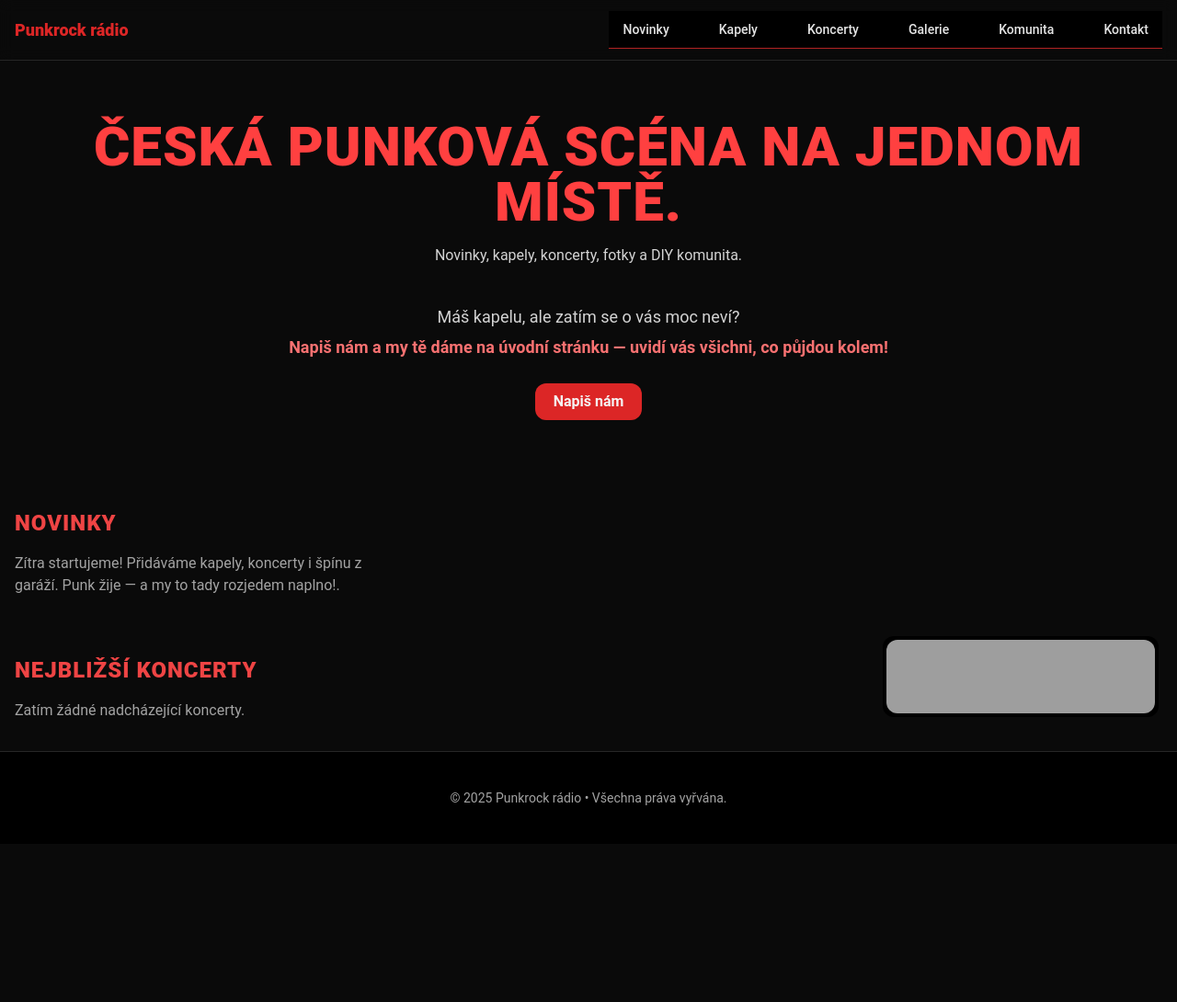
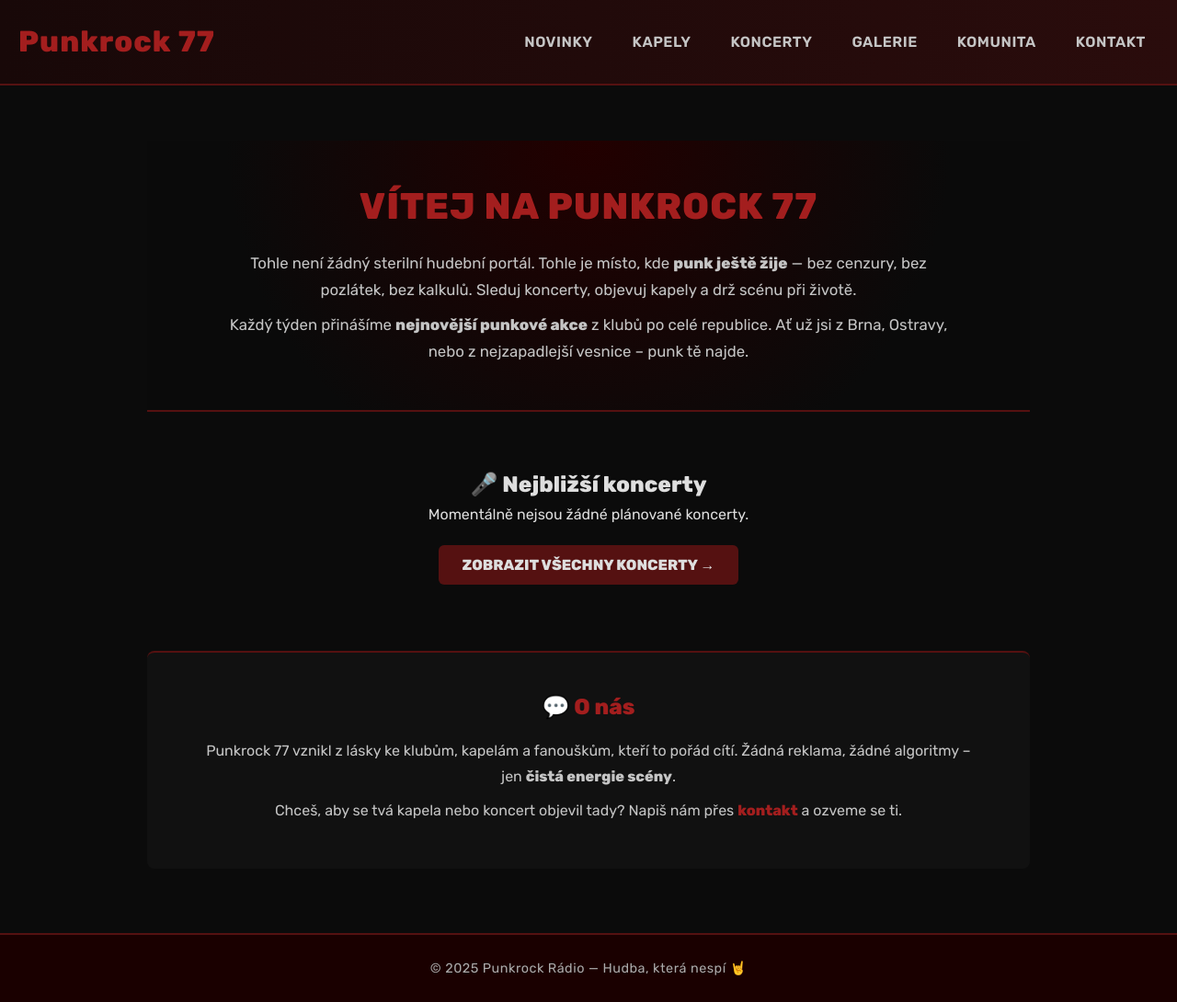
Before and after one commit to Amper159/punkrock, a Flask app: page / in a window 1280 px wide. Shown: the whole page at 92% size. Before the commit the page ends 876 px from the top, so only its background shows below. Run offline with Flask 3, Linux system fonts and the light colour scheme; some libraries are stand-ins or nearby versions; grey boxes are pictures that could not be loaded.

Commit message:
změna vzhledu , funkční filtr koncertu

```diff
--- a/punkradio/blueprints/main/routes.py
+++ b/punkradio/blueprints/main/routes.py
@@ -6,6 +6,12 @@
 
 @bp.route("/")
 def index():
-    gigs = gigs = Gig.query.order_by(Gig.date).limit(4).all()
-    print("DEBUG – načteno koncertů:", len(gigs))  # <- tohle je důležité!
+    today = date.today()
+    gigs = (
+        Gig.query
+        .filter(Gig.date >= today)
+        .order_by(Gig.date.asc())
+        .limit(5)
+        .all()
+    )
     return render_template("main/index.html", gigs=gigs)
--- /dev/null
+++ b/punkradio/static/css/main.css
@@ -0,0 +1,234 @@
+/* ===== 🎸 Punkrock Rádio – temně punkový styl ===== */
+
+:root {
+  --black: #0b0b0b;          /* o trochu světlejší černá, víc "prachová" */
+  --red: #a31e1e;            /* temnější červená s teplým nádechem */
+  --dark-red: #551111;       /* hluboké vínové tóny */
+  --gray: #c5c5c5;           /* neutrální světle šedá */
+  --light-gray: #dedede;     /* jemnější bílá */
+  --font-main: 'Rubik', sans-serif;
+}
+
+
+
+* {
+  margin: 0;
+  padding: 0;
+  box-sizing: border-box;
+}
+
+body {
+  background: var(--black);
+  color: var(--light-gray);
+  font-family: var(--font-main);
+  line-height: 1.6;
+}
+
+/* ===== Header ===== */
+.site-header {
+  background: linear-gradient(90deg, #180808 0%, #2a0c0c 100%);
+  padding: 20px;
+  display: flex;
+  justify-content: space-between;
+  align-items: center;
+  flex-wrap: wrap;
+  border-bottom: 2px solid var(--dark-red);
+}
+
+
+.site-header .logo a {
+  color: var(--red);
+  text-decoration: none;
+  font-size: 2rem;
+  font-weight: 800;
+  letter-spacing: 1px;
+  transition: 0.3s;
+}
+
+.site-header .logo a:hover {
+  color: white;
+  text-shadow: 0 0 15px var(--red);
+}
+
+/* ===== Navbar ===== */
+.navbar {
+  display: flex;
+  flex-wrap: wrap;
+  gap: 15px;
+  justify-content: center;
+  align-items: center;
+}
+
+.navbar a {
+  text-decoration: none;
+  color: var(--gray);
+  text-transform: uppercase;
+  font-weight: 600;
+  letter-spacing: 0.5px;
+  padding: 8px 14px;
+  border-radius: 4px;
+  transition: all 0.3s ease;
+}
+
+.navbar a:hover {
+  background: var(--red);
+  color: white;
+}
+
+.navbar a.active {
+  background: var(--dark-red);
+  color: white;
+}
+
+/* ===== Content ===== */
+.main-content {
+  max-width: 1000px;
+  margin: 40px auto;
+  padding: 20px;
+  text-align: center;
+}
+
+/* ===== Koncerty / boxy ===== */
+.concert-card {
+  background: #120808;                /* méně kontrastní, hřejivější černá */
+  border: 1px solid var(--dark-red);
+  border-radius: 12px;
+  padding: 25px;
+  margin: 25px auto;
+  text-align: left;
+  max-width: 700px;
+  transition: all 0.3s ease;
+  box-shadow: 0 0 10px rgba(163, 30, 30, 0.15); /* slabší glow */
+}
+
+.concert-card:hover {
+  transform: scale(1.01);
+  box-shadow: 0 0 15px rgba(163, 30, 30, 0.25);
+}
+
+
+.concert-card h3 {
+  color: var(--red);
+  margin-bottom: 10px;
+  font-size: 1.3rem;
+}
+
+.concert-card .date {
+  color: var(--light-gray);
+  font-weight: bold;
+  margin-bottom: 8px;
+}
+
+.concert-card .city {
+  color: var(--gray);
+  font-style: italic;
+}
+
+/* ===== Footer ===== */
+.site-footer {
+  background: #1a0000;
+  color: #aaa;
+  text-align: center;
+  padding: 25px 10px;
+  margin-top: 50px;
+  border-top: 2px solid var(--dark-red);
+}
+
+.site-footer p {
+  font-size: 0.9rem;
+  letter-spacing: 0.5px;
+}
+
+/* ===== Responsivita ===== */
+@media (max-width: 768px) {
+  .navbar {
+    flex-direction: column;
+    gap: 10px;
+  }
+
+  .site-header {
+    text-align: center;
+  }
+
+  .concert-card {
+    padding: 20px;
+  }
+}
+/* ===== Hero sekce ===== */
+.hero {
+  text-align: center;
+  margin-bottom: 60px;
+  background: radial-gradient(circle at top, #220000 0%, #0a0a0a 70%);
+  padding: 40px 20px;
+  border-bottom: 2px solid var(--dark-red);
+}
+
+.hero h1 {
+  font-size: 2.5rem;
+  color: var(--red);
+  margin-bottom: 15px;
+  text-transform: uppercase;
+  letter-spacing: 1px;
+}
+
+.hero p {
+  max-width: 800px;
+  margin: 10px auto;
+  font-size: 1.05rem;
+  color: var(--gray);
+  line-height: 1.7;
+}
+
+/* ===== Tlačítko „více koncertů“ ===== */
+.more-concerts {
+  text-align: center;
+  margin-top: 30px;
+}
+
+.button {
+  background: var(--dark-red);
+  color: var(--light-gray);
+  padding: 12px 25px;
+  border-radius: 6px;
+  text-decoration: none;
+  text-transform: uppercase;
+  font-weight: bold;
+  transition: all 0.3s ease;
+}
+
+.button:hover {
+  background: var(--red);
+  color: white;
+  box-shadow: 0 0 10px rgba(163, 30, 30, 0.3);
+}
+
+/* ===== Sekce „o nás“ ===== */
+.about {
+  margin-top: 80px;
+  padding: 40px 20px;
+  background: #111;
+  border-top: 2px solid var(--dark-red);
+  border-radius: 8px;
+}
+
+.about h2 {
+  color: var(--red);
+  margin-bottom: 15px;
+}
+
+.about p {
+  color: var(--gray);
+  max-width: 850px;
+  margin: 10px auto;
+  line-height: 1.7;
+}
+
+.about a {
+  color: var(--red);
+  text-decoration: none;
+  font-weight: bold;
+}
+
+.about a:hover {
+  text-decoration: underline;
+}
--- a/punkradio/templates/base.html
+++ b/punkradio/templates/base.html
@@ -1,42 +1,38 @@
 <!DOCTYPE html>
 <html lang="cs">
 <head>
-  <link rel="stylesheet" href="{{ url_for('static', filename='style.css') }}">
-  <meta charset="utf-8" />
-  <meta name="viewport" content="width=device-width, initial-scale=1" />
-  <title>{% block title %}Punkrock rádio{% endblock %}</title>
-  <script src="https://cdn.tailwindcss.com"></script>
-  <style>::selection{background:#b91c1c;color:#fff}</style>
+    <meta charset="UTF-8">
+    <meta name="viewport" content="width=device-width, initial-scale=1.0">
+    <title>{% block title %}Punkrock 77 - Domov punkové scény{% endblock %}</title>
+    <link rel="stylesheet" href="{{ url_for('static', filename='css/main.css') }}">
+    <link rel="preconnect" href="https://fonts.googleapis.com">
+    <link rel="preconnect" href="https://fonts.gstatic.com" crossorigin>
+    <link href="https://fonts.googleapis.com/css2?family=Rubik:wght@300;400;600;800&display=swap" rel="stylesheet">
 </head>
-<!-- Spotify přehrávač v černém boxu -->
-<div style="position: fixed; bottom: 20px; right: 20px; width: 300px; z-index: 1000; background-color: #000; border-radius: 12px; padding: 4px;">
-  <iframe style="border-radius:12px"
-    src="https://open.spotify.com/embed/playlist/37i9dQZF1E38ank8LDzpQr?utm_source=generator"
-    width="100%" height="80" frameborder="0" allowfullscreen=""
-    allow="autoplay; clipboard-write; encrypted-media; fullscreen; picture-in-picture"
-    loading="lazy">
-  </iframe>
-</div>
 
-<body class="bg-neutral-950 text-neutral-100">
-<header class="sticky top-0 z-40 backdrop-blur border-b border-neutral-800 bg-neutral-950/80">
-  <div class="max-w-7xl mx-auto px-4 py-3 flex justify-between items-center">
-    <a href="/" class="font-black text-lg text-red-600">Punkrock&nbsp;rádio</a>
-    <nav class="hidden md:flex gap-6 text-sm">
-      <a href="/novinky" class="hover:underline hover:text-red-500">Novinky</a>
-      <a href="/kapely" class="hover:underline hover:text-red-500">Kapely</a>
-      <a href="/koncerty" class="hover:underline hover:text-red-500">Koncerty</a>
-      <a href="/galerie" class="hover:underline hover:text-red-500">Galerie</a>
-      <a href="/komunita" class="hover:underline hover:text-red-500">Komunita</a>
-     <a href="/kontakt" class="hover:underline hover:text-red-500">Kontakt</a>
-    </nav>
-  </div>
-</header>
+<body>
+    <header class="site-header">
+        <div class="logo">
+            <h1>
+              <a href="{{ url_for('main.index') }}" class="home-link">Punkrock 77</a>
+            </h1>
+        </div>
+        <nav class="navbar">
+            <a href="{{ url_for('news.list_news') }}" class="{% if request.endpoint.startswith('news.') %}active{% endif %}">Novinky</a>
+            <a href="{{ url_for('bands.list_bands') }}" class="{% if request.endpoint.startswith('bands.') %}active{% endif %}">Kapely</a>
+            <a href="{{ url_for('gigs.gigs_list') }}" class="{% if request.endpoint.startswith('gigs.') %}active{% endif %}">Koncerty</a>
+            <a href="{{ url_for('gallery.gallery_index') }}" class="{% if request.endpoint.startswith('gallery.') %}active{% endif %}">Galerie</a>
+            <a href="{{ url_for('komunita_bp.komunita') }}" class="{% if request.endpoint.startswith('komunita_bp.') %}active{% endif %}">Komunita</a>
+            <a href="{{ url_for('kontakt.index') }}" class="{% if request.endpoint.startswith('kontakt.') %}active{% endif %}">Kontakt</a>
+        </nav>
+    </header>
 
-<main class="min-h-[60vh]">{% block content %}{% endblock %}</main>
+    <main class="main-content">
+        {% block content %}{% endblock %}
+    </main>
 
-<footer class="border-t border-neutral-800 py-10 text-center text-sm text-neutral-400">
-  © {{ today.year }} Punkrock rádio • Všechna práva vyřvána.
-</footer>
+    <footer class="site-footer">
+        <p>© 2025 Punkrock Rádio — Hudba, která nespí 🤘</p>
+    </footer>
 </body>
 </html>
--- a/punkradio/templates/gigs/list.html
+++ b/punkradio/templates/gigs/list.html
@@ -17,9 +17,10 @@
             🎸 {{ gig.lineup | join(' | ') if gig.lineup else "Neznámá kapela" }}
           </p>
 
-          <p class="text-secondary" style="font-size: 1rem;">
-            📍 {{ gig.city or "Neznámé město" }}{% if gig.venue %} – {{ gig.venue }}{% endif %}
+          <p class="text-secondary">
+          📍 {{ gig.city or "Neznámé město" }}{% if gig.venue %} – {{ gig.venue }}{% endif %}
           </p>
+
         </div>
       {% endfor %}
     </div>
--- a/punkradio/templates/main/index.html
+++ b/punkradio/templates/main/index.html
@@ -1,57 +1,49 @@
 {% extends "base.html" %}
-{% block title %}Punkrock rádio — Domů{% endblock %}
+{% block title %}Punkrock 77 - Domov punkové scény{% endblock %}
+
 {% block content %}
+<section class="hero">
+  <h1> Vítej na Punkrock 77 </h1>
+  <p>
+    Tohle není žádný sterilní hudební portál.
+    Tohle je místo, kde <strong>punk ještě žije</strong> — bez cenzury, bez pozlátek, bez kalkulů.
+    Sleduj koncerty, objevuj kapely a drž scénu při životě.
+  </p>
+  <p>
+    Každý týden přinášíme <strong>nejnovější punkové akce</strong> z klubů po celé republice.
+    Ať už jsi z Brna, Ostravy, nebo z nejzapadlejší vesnice – punk tě najde.
+  </p>
+</section>
 
-<section class="text-center py-16 px-4">
-  <h1 class="text-4xl md:text-6xl font-black">Česká punková scéna na jednom místě.</h1>
-  <p class="mt-4 max-w-2xl mx-auto text-neutral-300">Novinky, kapely, koncerty, fotky a DIY komunita.</p>
-  <p class="mt-10 text-lg text-neutral-300 max-w-2xl mx-auto leading-relaxed">
-    Máš kapelu, ale zatím se o vás moc neví?
-    <span class="block text-red-400 font-semibold mt-1">
-      Napiš nám a my tě dáme na úvodní stránku — uvidí vás všichni, co půjdou kolem!
-    </span>
-  </p>
-  <div class="mt-6">
-    <a href="/kapely/pridat" class="inline-block px-5 py-2 rounded-xl bg-red-600 hover:bg-red-700 text-neutral-100 font-semibold">Napiš nám</a>
+<section class="concerts-preview">
+  <h2>🎤 Nejbližší koncerty</h2>
+
+  {% if gigs %}
+    {% for gig in gigs %}
+      <div class="concert-card">
+        <div class="date">📅 {{ gig.date.strftime('%d.%m.%Y') }}</div>
+        <h3>🎸 {{ gig.lineup|join(' | ') }}</h3>
+        <p class="city">📍 {{ gig.city }} – {{ gig.venue }}</p>
+      </div>
+    {% endfor %}
+  {% else %}
+    <p>Momentálně nejsou žádné plánované koncerty.</p>
+  {% endif %}
+
+  <div class="more-concerts">
+    <a href="{{ url_for('gigs.gigs_list') }}" class="button">Zobrazit všechny koncerty →</a>
   </div>
 </section>
 
-<section id="news" class="max-w-7xl mx-auto px-4 py-8">
-  <h2 class="text-2xl font-extrabold mb-4 text-red-500">Novinky</h2>
-  <div class="grid md:grid-cols-3 gap-5">
-    {% for n in news %}
-    <article class="border border-red-700 rounded-2xl p-5 bg-red-900/20">
-      <div class="text-xs text-neutral-400">{{ n.published_at.strftime('%Y-%m-%d') if n.published_at else '' }}</div>
-      <h3 class="text-lg font-bold mt-1">{{ n.title }}</h3>
-      <p class="text-sm text-neutral-300">{{ n.excerpt }}</p>
-      <div class="mt-4 text-right">
-        <a class="text-sm underline underline-offset-4 text-red-400 hover:text-red-300 hover:no-underline"
-           href="/novinky/{{ n.slug }}">Číst dál…</a>
-      </div>
-    </article>
-    {% else %}
-    <p class="text-neutral-400">Zítra startujeme!
-        Přidáváme kapely, koncerty i špínu z garáží.
-        Punk žije — a my to tady rozjedem naplno!.</p>
-    {% endfor %}
-  </div>
+<section class="about">
+  <h2>💬 O nás</h2>
+  <p>
+    Punkrock 77 vznikl z lásky ke klubům, kapelám a fanouškům, kteří to pořád cítí.
+    Žádná reklama, žádné algoritmy – jen <strong>čistá energie scény</strong>.
+  </p>
+  <p>
+    Chceš, aby se tvá kapela nebo koncert objevil tady?
+    Napiš nám přes <a href="{{ url_for('kontakt.index') }}">kontakt</a> a ozveme se ti.
+  </p>
 </section>
-
-<section id="gigs" class="max-w-7xl mx-auto px-4 py-8">
-  <h2 class="text-2xl font-extrabold mb-4 text-red-500">Nejbližší koncerty</h2>
-  <ul class="space-y-4">
-    {% for g in gigs %}
-    <li class="border border-red-700 rounded-2xl p-5 bg-red-900/20">
-      <strong>{{ g.date.strftime('%d.%m.%Y') }}</strong> – {{ g.city }}, {{ g.venue }}{% if g.lineup %}: {{ ' · '.join(g.lineup) }}{% endif %}
-    </li>
-    {% else %}
-    <p class="text-neutral-400">Zatím žádné nadcházející koncerty.</p>
-    {% endfor %}
-  </ul>
-</section>
-{% for c in concerts %}
-  <p>{{ c.band }} - {{ c.date }} - {{ c.venue }}</p>
-{% endfor %}
-
-
 {% endblock %}
```
Also changed, not shown: import_punk_gigs.py (deleted, +0 -57 lines), punkradio/blueprints/gigs/routes.py (+7 -4 lines), punkradio/import_punk_gigs.py (added, +124 -0 lines), punkradio/jen_punk.py (+16 -1 lines), punkradio/templates/gigs/koncerty.html (added, +25 -0 lines), filtered/punk_events.json.
